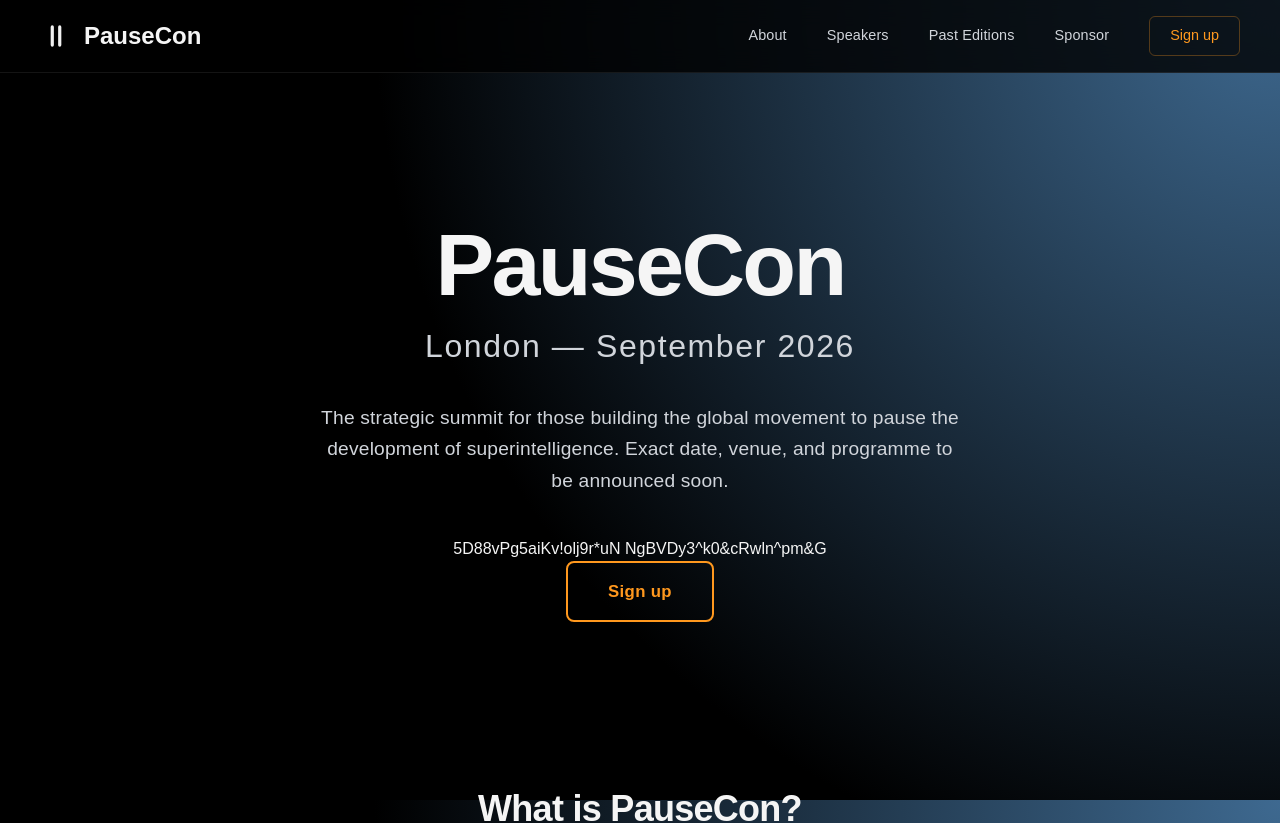
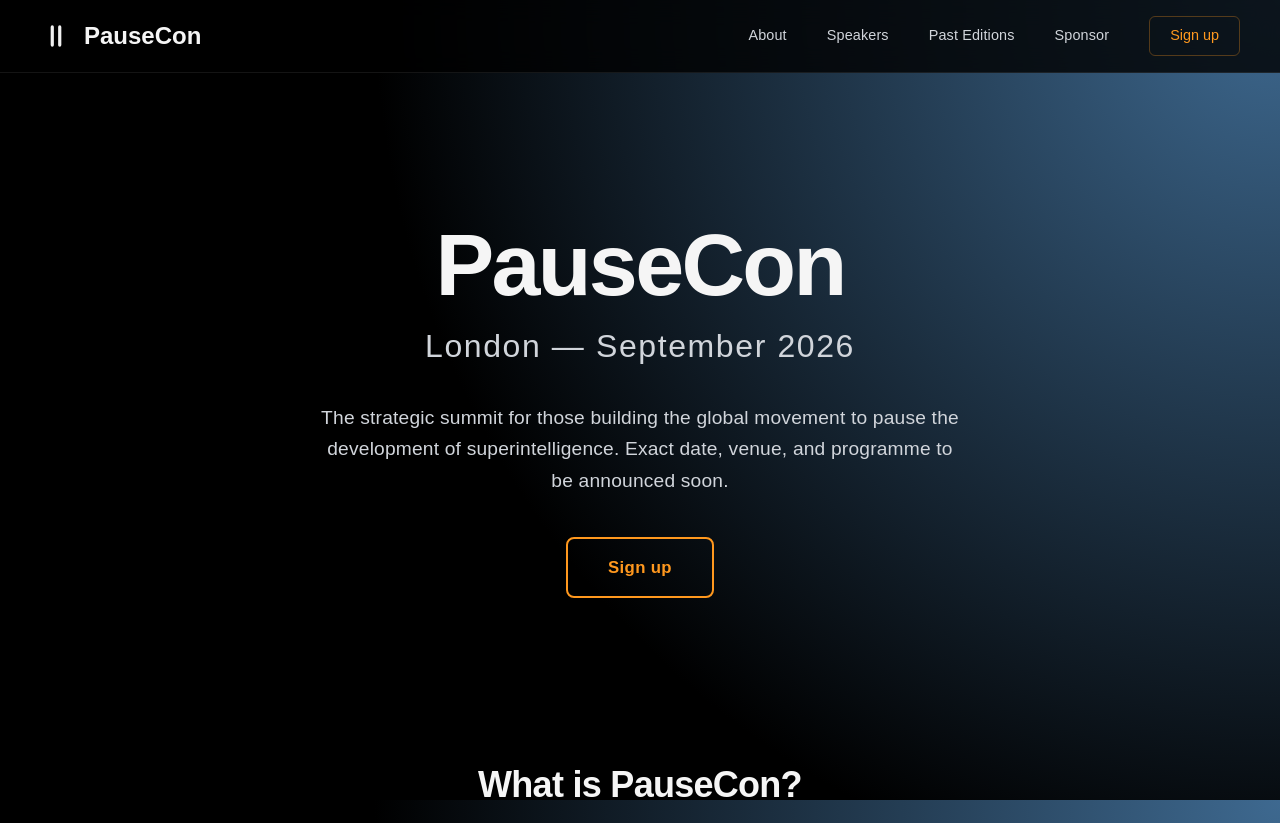
Before and after one commit to UFO-101/pausecon, a React (Vite) app: page / in a window 1280 px wide. Shown: the top 823 px of the page. Built offline with nearby package versions, Linux system fonts and the light colour scheme.

Commit message:
Remove stray text accidentally committed to hero section

```diff
--- a/src/artifacts/default.tsx
+++ b/src/artifacts/default.tsx
@@ -273,8 +273,7 @@ export default function PauseConHome() {
           letterSpacing: '0.01em'
         }}>
           The strategic summit for those building the global movement to pause the development of superintelligence. Exact date, venue, and programme to be announced soon.
-        </p>5D88vPg5aiKv!olj9r*uN
-        NgBVDy3^k0&cRwln^pm&G
+        </p>
 
         <div style={{ display: 'flex', gap: '1rem', justifyContent: 'center', flexWrap: 'wrap' }}>
           <a
```
